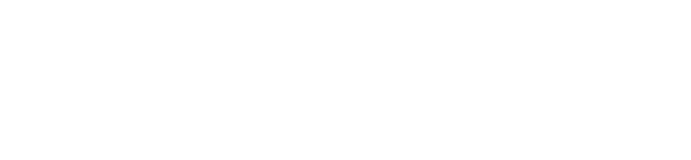
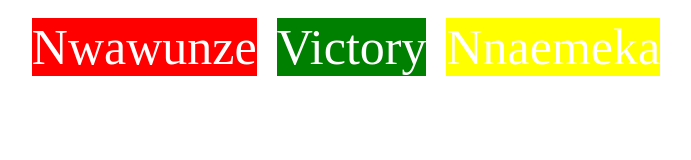
Before and after one commit to victory-nwawunze/Css-flexbox, a plain HTML site: page index.html in a window 1280 px wide. Shown: the whole page, without its empty margins (294-985 px from the left). Drawn offline with Linux system fonts and the light colour scheme.

Commit message:
flexbox propertices

```diff
--- a/index.html
+++ b/index.html
@@ -7,6 +7,10 @@
     <link rel="stylesheet" href="styles/style.css"/>
 </head>
 <body>
-
+    <div class="container">
+        <div class="item-1">Nwawunze</div>
+        <div class="item-2">Victory</div>
+        <div class="item-3">Nnaemeka</div>
+    </div>
 </body>
 </html>
--- a/styles/style.css
+++ b/styles/style.css
@@ -0,0 +1,21 @@
+.item-1{
+    background-color: red;
+}
+.item-2{
+    background-color: green;
+}
+.item-3{
+    background-color: yellow;
+}
+.container{
+    font-size: 50px;
+    display: flex;
+    justify-content: center;
+    flex-direction: row;
+    flex-wrap: wrap;
+}
+.container div{
+    color: white;
+    margin: 10px;
+    text-align: center;
+}
```
